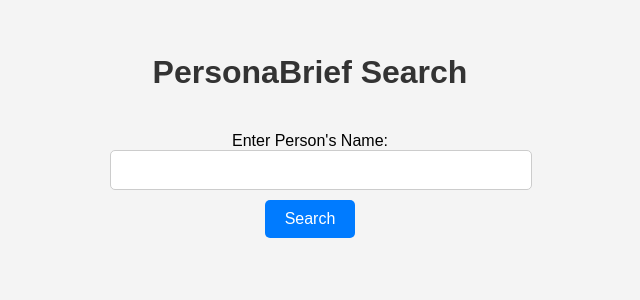
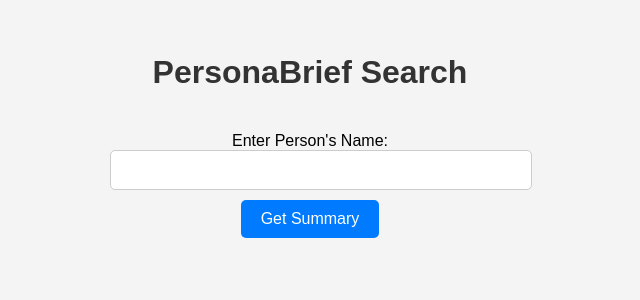
Before and after one commit to prasanna-p/PersonaBrief, a Flask app: page / in a window 1280 px wide. Shown: the part 255-555 px from the top of the page, without its empty margins (330-970 px from the left). Run offline with Flask 3, Linux system fonts and the light colour scheme.

Commit message:
button change for demo

```diff
--- a/app/templates/index.html
+++ b/app/templates/index.html
@@ -68,7 +68,7 @@
     <form action="/summary" method="post">
         <label for="name">Enter Person's Name:</label>
         <input type="text" id="name" name="name" required>
-        <button type="submit">Search</button>
+        <button type="submit">Get Summary</button>
     </form>
 </body>
 </html>
```
